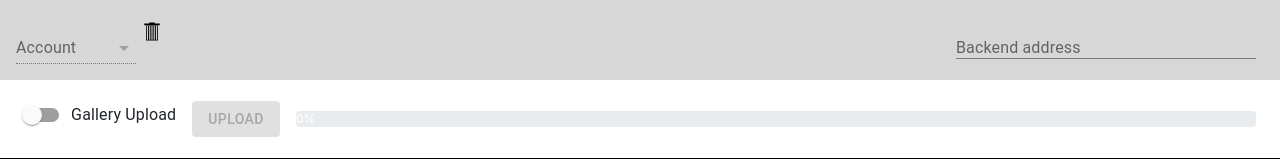
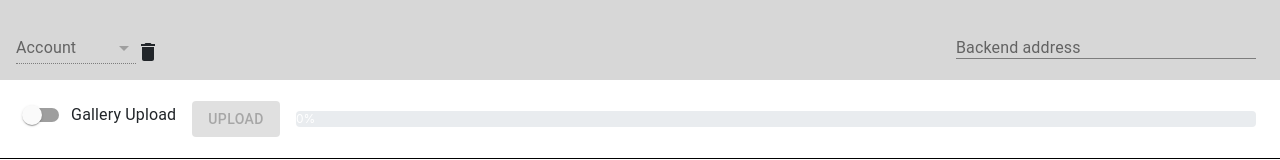
Before and after one commit to michaelcheungkm/picture-layout-organiser, a React (Create React App) app in the folder frontend/: page / in a window 1280 px wide. Shown: the top 160 px of the page. Built offline with nearby package versions, Linux system fonts and the light colour scheme.

Commit message:
Use DeleteIcon from material-ui icons

```diff
--- a/frontend/package.json
+++ b/frontend/package.json
@@ -4,6 +4,7 @@
   "private": true,
   "dependencies": {
     "@material-ui/core": "^4.6.1",
+    "@material-ui/icons": "^4.5.1",
     "axios": "^0.19.0",
     "dotenv": "^8.1.0",
     "react": "^16.9.0",
--- a/frontend/src/App.css
+++ b/frontend/src/App.css
@@ -78,6 +78,10 @@
   padding: 0.5vmin;
 }
 
+.account-select {
+  vertical-align: middle;
+}
+
 .account-select select {
   outline: none;
   padding: 0.5vmin;
--- a/frontend/src/App.js
+++ b/frontend/src/App.js
@@ -14,6 +14,8 @@ import {
   InputLabel,
   Switch
 } from '@material-ui/core/index'
+
+import { Delete as DeleteIcon } from '@material-ui/icons'
 
 import Grid from './components/grid/Grid'
 import ImageSquare from './components/imageSquare/ImageSquare'
@@ -498,8 +500,8 @@ const App = () => {
             }}
           />
         </span>
-        <span className='account-select'>
-          <FormControl style={{minWidth: 120}}>
+        <div className='account-select'>
+          <FormControl style={{minWidth: 120, verticalAlign: 'bottom', }}>
             <InputLabel id='account-select-label'>Account</InputLabel>
             <Select
               value={username}
@@ -514,10 +516,9 @@ const App = () => {
               <MenuItem value='create-new'>+ New account</MenuItem>
             </Select>
           </FormControl>
-          <img
-            id='account-delete-icon'
-            src={binIcon}
+          <DeleteIcon
             alt='delete account'
+            style={{verticalAlign: 'bottom', cursor:'pointer'}}
             onClick={function() {
               if (backendAddress !== null && username !== EMPTY_USER && !uploading && editingIndex === NONE_INDEX) {
                 if (window.confirm("Are you sure you want to delete \"" + username + "\" from the organiser")) {
@@ -533,7 +534,7 @@ const App = () => {
               }
             }}
           />
-        </span>
+        </div>
       </div>
       <div className='upload-status-bar'>
         <FormControlLabel
```
Also changed, not shown: 1 other file (tests, documents, lock files or other folders).
